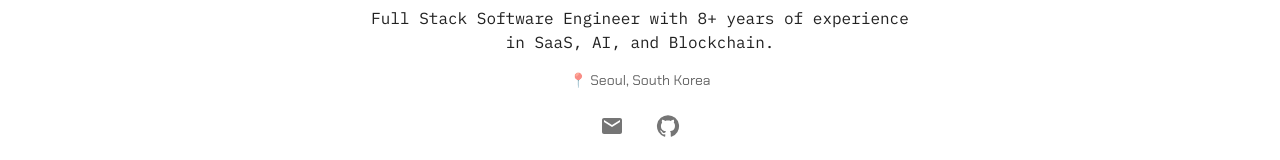
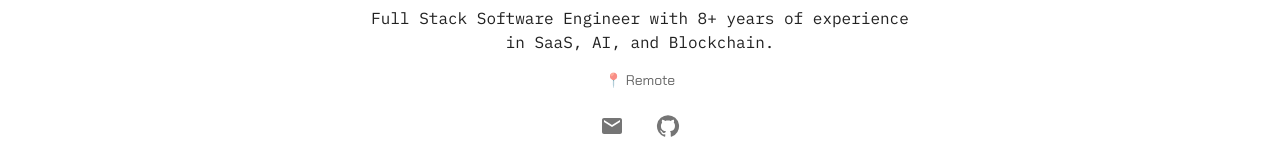
Before and after one commit to thomaslogs/thomaslogs-page, a Next.js app: page / in a window 1280 px wide. Shown: the part 270-430 px from the top of the page. Built offline with nearby package versions, Linux system fonts and the light colour scheme.

Commit message:
[UPDATE]: remote

```diff
--- a/app/_components/Profile.tsx
+++ b/app/_components/Profile.tsx
@@ -23,7 +23,7 @@ const Profile = forwardRef<HTMLDivElement>((_, ref) => {
                 </Typography>
             </Container>
             <Typography variant="body2" sx={{ mt: 1, color: 'text.secondary' }}>
-                📍 Seoul, South Korea
+                📍 Remote
             </Typography>
             <Stack direction="row" spacing={2} justifyContent="center" sx={{ mt: 2 }}>
                 <IconButton href="mailto:thomaslogs.work@gmail.com">
```
